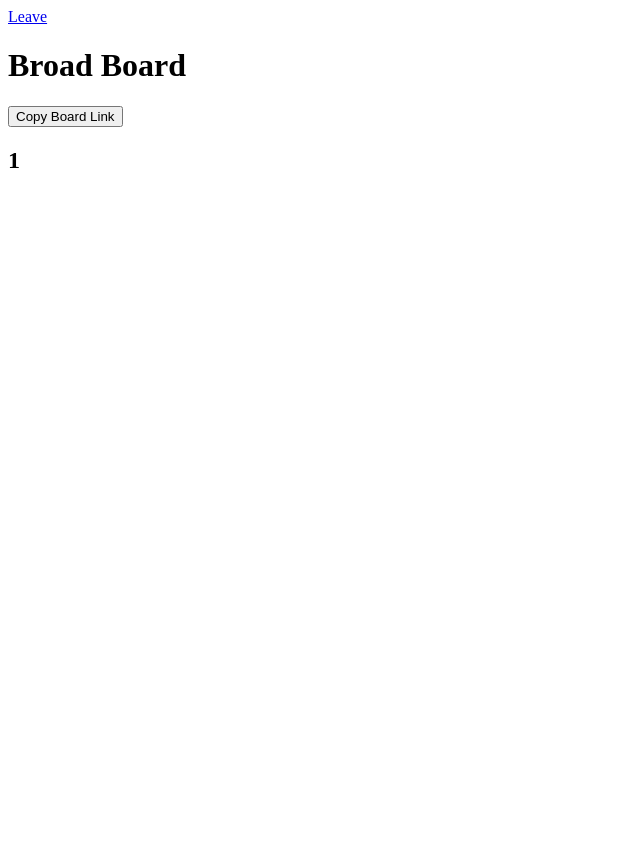
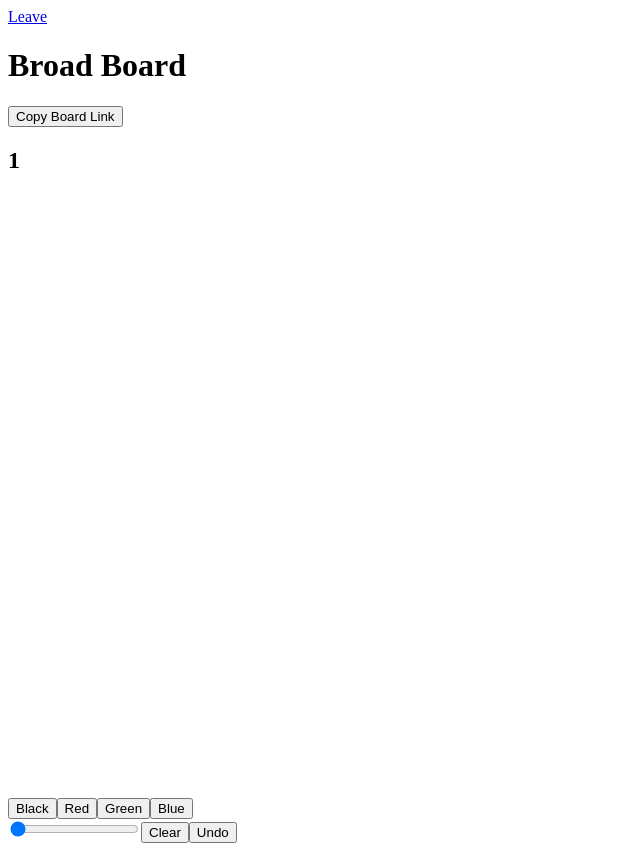
Before and after one commit to ludvig-moller/broad-board, a React (Vite) app in the folder frontend/: page /1 in a window 1280 px wide. Shown: the whole page, without its empty margins (0-640 px from the left). Before the commit the page ends 806 px from the top, so only its background shows below. Built offline with nearby package versions, Linux system fonts and the light colour scheme.

Commit message:
Add draw tools

```diff
--- a/frontend/src/components/DrawCanvas.tsx
+++ b/frontend/src/components/DrawCanvas.tsx
@@ -1,27 +1,37 @@
 import React, { useState, useRef, useEffect } from "react";
 
+interface Props {
+    strokeColor: string;
+    lineWidth: number;
+    setClearCanvas: React.Dispatch<React.SetStateAction<() => void>>;
+    setUndoLastCanvasUpdate: React.Dispatch<React.SetStateAction<() => void>>;
+}
 
-function DrawCanvas() {
+function DrawCanvas(props: Props) {
     const canvasRef = useRef<HTMLCanvasElement>(null);
     const ctxRef = useRef<CanvasRenderingContext2D>(null);
 
     const [isDrawing, setIsDrawing] = useState(false);
+    const [restore, setRestore] = useState<ImageData[]>([]);
+
+    const strokeColor = props.strokeColor;
+    const lineWidth = props.lineWidth;
 
     useEffect(() => {
         const canvas = canvasRef.current;
+
         if (!canvas) { return; }
 
         canvas.width = 1000;
         canvas.height = 600;
 
         ctxRef.current = canvas.getContext("2d");
+    }, []);
 
-        const ctx = ctxRef.current;
-        if (!ctx) { return; }
-
-        ctx.fillStyle = "white";
-        ctx.fillRect(0, 0, canvas.width, canvas.height);
-    }, []);
+    useEffect(() => {
+        props.setClearCanvas(() => clear)
+        props.setUndoLastCanvasUpdate(() => undoLast)
+    }, [restore])
 
     const startDrawing = (e: React.MouseEvent) => {
         setIsDrawing(true);
@@ -35,8 +45,8 @@ function DrawCanvas() {
         ctx.moveTo(e.clientX - canvas.offsetLeft, e.clientY - canvas.offsetTop);
 
         ctx.lineTo(e.clientX - canvas.offsetLeft, e.clientY - canvas.offsetTop);
-        ctx.strokeStyle = "black";
-        ctx.lineWidth = 5;
+        ctx.strokeStyle = strokeColor;
+        ctx.lineWidth = lineWidth;
         ctx.lineCap = "round";
         ctx.lineJoin = "round";
         ctx.stroke();
@@ -45,30 +55,58 @@ function DrawCanvas() {
     }
 
     const stopDrawing = (e: React.MouseEvent) => {
+        const canvas = canvasRef.current;
         const ctx = ctxRef.current;
 
-        if (!isDrawing || !ctx ) { return; }
+        if (!isDrawing || !ctx || !canvas) { return; }
 
         setIsDrawing(false);
 
         ctx.stroke();
         ctx.closePath();
         e.preventDefault();
+
+        setRestore([...restore, ctx.getImageData(0, 0, canvas.width, canvas.height)])
     }
 
     const draw = (e: React.MouseEvent) => {
         const canvas = canvasRef.current;
         const ctx = ctxRef.current;
 
-        if (!isDrawing || !canvas || !ctx ) { return }
+        if (!isDrawing || !canvas || !ctx ) { return; }
 
         ctx.lineTo(e.clientX - canvas.offsetLeft, e.clientY - canvas.offsetTop);
 
-        ctx.strokeStyle = "black";
-        ctx.lineWidth = 5;
+        ctx.strokeStyle = strokeColor;
+        ctx.lineWidth = lineWidth;
         ctx.lineCap = "round";
         ctx.lineJoin = "round";
         ctx.stroke();
+    }
+
+    const clear = () => {
+        const canvas = canvasRef.current;
+        const ctx = ctxRef.current;
+
+        if (!canvas || !ctx ) { return; }
+
+        ctx.fillStyle = "white";
+        ctx.fillRect(0, 0, canvas.width, canvas.height);
+
+        setRestore([]);
+    }
+
+    const undoLast = () => {
+        const ctx = ctxRef.current;
+
+        if (!ctx || restore.length == 0) { return; }
+
+        if (restore.length == 1) {
+            clear();
+        } else {
+            ctx.putImageData(restore[restore.length-2], 0, 0);
+            setRestore(restore.splice(0, restore.length-1));
+        }
     }
 
     return (
--- /dev/null
+++ b/frontend/src/components/DrawTools.tsx
@@ -0,0 +1,25 @@
+
+interface Props {
+    setStrokeColor: React.Dispatch<React.SetStateAction<string>>;
+    setLineWidth: React.Dispatch<React.SetStateAction<number>>;
+    clearCanvas: () => void;
+    undoLastCanvasUpdate: () => void;
+}
+
+function DrawTools(props: Props) {
+    return (
+        <aside>
+            <div>
+                <button onClick={() => props.setStrokeColor("black")}>Black</button>
+                <button onClick={() => props.setStrokeColor("red")}>Red</button>
+                <button onClick={() => props.setStrokeColor("green")}>Green</button>
+                <button onClick={() => props.setStrokeColor("blue")}>Blue</button>
+            </div>
+            <input type="range" min={2} max={10} defaultValue={2} onChange={(e) => props.setLineWidth(Number(e.target.value))}/>
+            <button onClick={props.clearCanvas}>Clear</button>
+            <button onClick={props.undoLastCanvasUpdate}>Undo</button>
+        </aside>
+    );
+}
+
+export default DrawTools;
--- a/frontend/src/pages/Board.tsx
+++ b/frontend/src/pages/Board.tsx
@@ -1,13 +1,31 @@
+import { useState } from "react";
 import { useParams } from "react-router-dom";
 import DrawCanvas from "../components/DrawCanvas";
+import DrawTools from "../components/DrawTools";
 
 function Board() {
     const { boardId } = useParams();
 
+    const [strokeColor, setStrokeColor] = useState("black");
+    const [lineWidth, setLineWidth] = useState(2);
+    const [clearCanvas, setClearCanvas] = useState<() => void>(() => {});
+    const [undoLastCanvasUpdate, setUndoLastCanvasUpdate] = useState<() => void>(() => {});
+
     return (
         <>
             <h2>{boardId}</h2>
-            <DrawCanvas />
+            <DrawCanvas
+                strokeColor={strokeColor}
+                lineWidth={lineWidth}
+                setClearCanvas={setClearCanvas}
+                setUndoLastCanvasUpdate={setUndoLastCanvasUpdate}
+            />
+            <DrawTools
+                setStrokeColor={setStrokeColor}
+                setLineWidth={setLineWidth}
+                clearCanvas={clearCanvas}
+                undoLastCanvasUpdate={undoLastCanvasUpdate}
+            />
         </>
     );
 }
```
